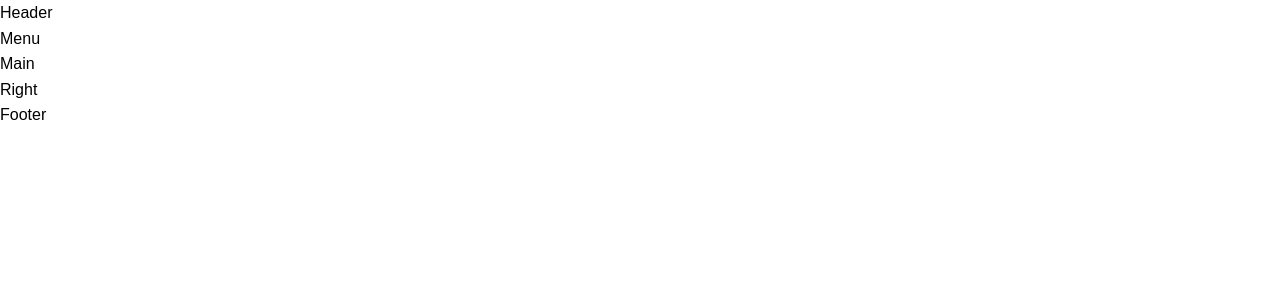
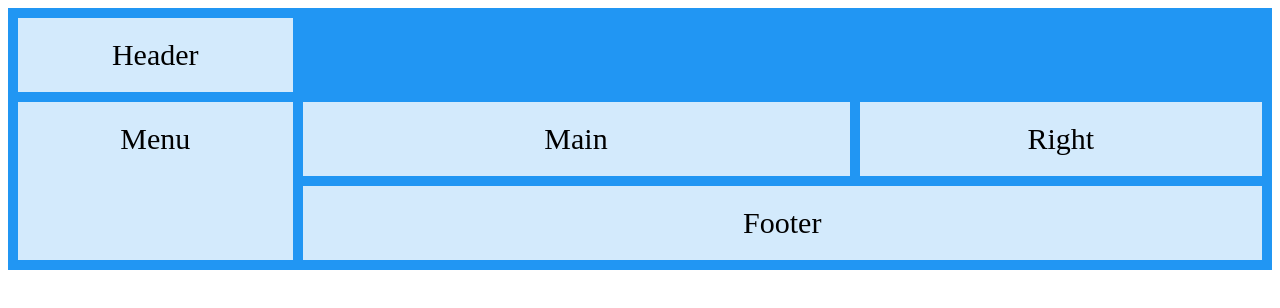
Before and after one commit to wpresti/chat-app, a React (Create React App) app: page / in a window 1280 px wide. Shown: the top 308 px of the page. Built offline with nearby package versions, Linux system fonts and the light colour scheme.

Commit message:
grid is broken :(

```diff
--- a/src/App.css
+++ b/src/App.css
@@ -1,4 +1,4 @@
-* {
+/* * {
   margin: 0;
   padding: 0;
   box-sizing: border-box;
@@ -23,4 +23,4 @@ header {
   background: #f4f4f4;
   padding: 1rem;
   text-align: center;
-}
+} */
--- a/src/components/ChatGrid.js
+++ b/src/components/ChatGrid.js
@@ -1,15 +1,39 @@
 import React, { Component } from 'react';
 
-class ChatGrid extends Component{
+export class ChatGrid extends Component{
 
     render(){
-        return <div className="grid-container">
-                <div className="item1">Header</div>
-                <div className="item2">Menu</div>
-                <div className="item3">Main</div>
-                <div className="item4">Right</div>
-                <div className="item5">Footer</div>
+        return <div className="grid-container" style={gridContainer}>
+                <div className="header" style={Object.assign({}, header, gridElement)}>Header</div>
+                <div className="menu" style={Object.assign({}, menu, gridElement)}>Menu</div>
+                <div className="main" style={Object.assign({}, main, gridElement)}>Main</div>
+                <div className="right" style={Object.assign({}, right, gridElement)}>Right</div>
+                <div className="footer" style={Object.assign({}, footer, gridElement)}>Footer</div>
         </div>
     }
 }
 export default ChatGrid
+
+const header = {girdArea: "header"}
+const menu = {gridArea: "menu"}
+const main = {gridArea: "main"}
+const right = {gridArea: "right"}
+const footer = {gridArea: "footer"}
+
+const gridContainer = {
+    display: "grid",
+    gridTemplateAreas: `'header header header header header header'
+    'menu main main main right right'
+    'menu main main main right right'
+    'menu footer footer footer footer footer'`,
+    gridGap: "10px",
+    backgroundColor: "#2196F3",
+    padding: "10px"
+}
+
+const gridElement = {
+    backgroundColor: "rgba(255,255,255,0.8)",
+    textAlign: "center",
+    padding: "20px",
+    fontSize: "30px"
+}
```
